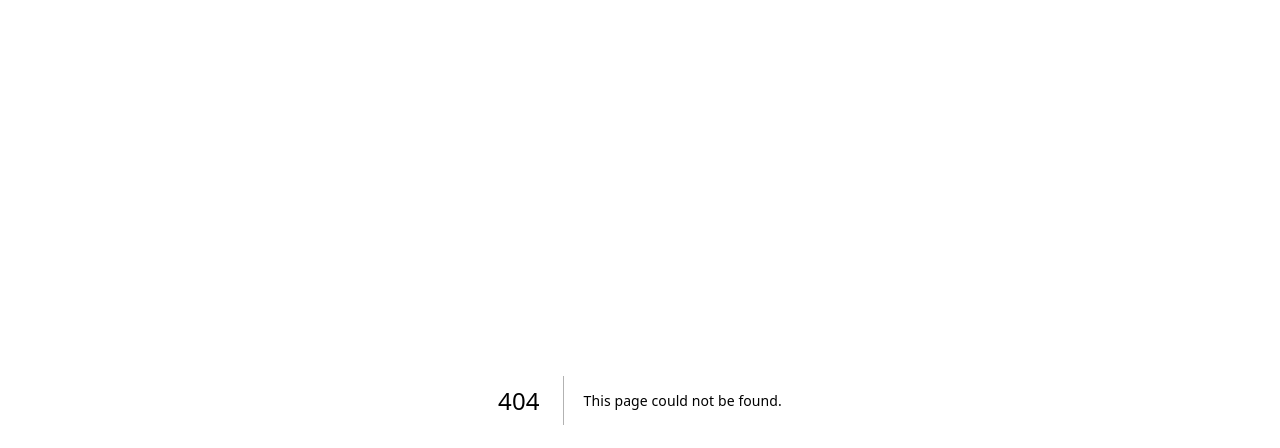
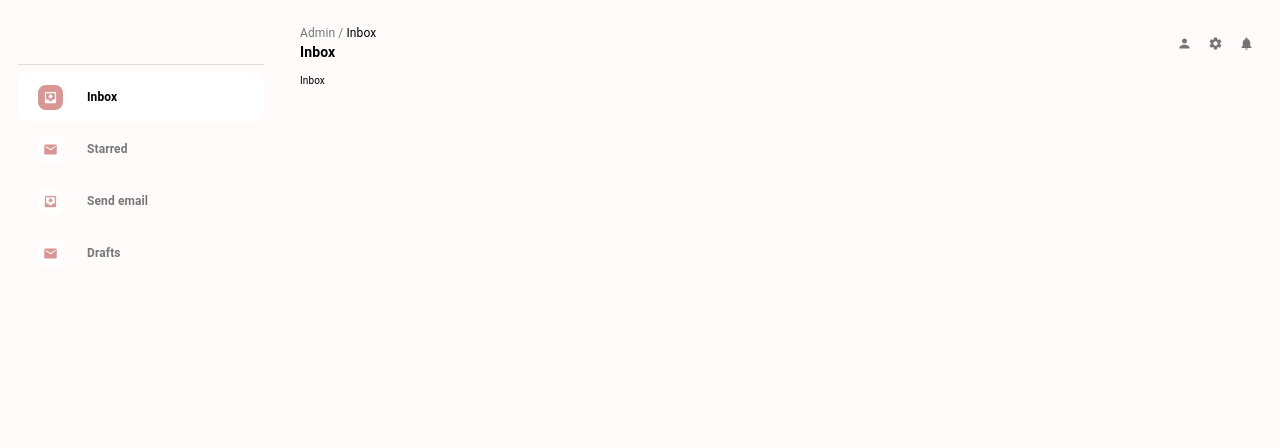
Before and after one commit to fizo-neechan/mui-dashboard-template, a Next.js app: page /admin/inbox in a window 1280 px wide. Before the commit this address had no page. Shown: the top 448 px of the page. Built offline with nearby package versions, Linux system fonts and the light colour scheme.

Commit message:
admin navbar

```diff
--- /dev/null
+++ b/src/app/admin/inbox/page.tsx
@@ -0,0 +1,9 @@
+import React from 'react'
+
+const Inbox = () => {
+  return (
+    <div>Inbox</div>
+  )
+}
+
+export default Inbox
--- a/src/app/admin/layout.tsx
+++ b/src/app/admin/layout.tsx
@@ -1,4 +1,6 @@
-
+import Navbar from "@/features/admin/nav-bar/Navbar";
+import SideBar from "@/features/admin/side-bar/Sidebar";
+import { Box } from "@mui/material";
 
 export default function AdminDashboardLayout({
   children,
@@ -6,8 +8,11 @@ export default function AdminDashboardLayout({
   children: React.ReactNode;
 }>) {
   return (
-    <>
-      {children}
-    </>
-  )
+    <Box sx={{ display: "flex" }}>
+      <SideBar />
+      <Box sx={{ flexGrow: 1, padding: '2.4rem 1.8rem' }}>
+        <Navbar />
+        {children}</Box>
+    </Box>
+  );
 }
--- a/src/app/page.tsx
+++ b/src/app/page.tsx
@@ -4,6 +4,7 @@ import { Box } from "@mui/material";
 
 export default function Home() {
   return (
-    <MiniDrawer />
-  );
+    <>
+      page
+    </>);
 }
--- /dev/null
+++ b/src/features/admin/nav-bar/Navbar.tsx
@@ -0,0 +1,120 @@
+"use client";
+
+import { alpha, Box, Icon, IconButton, Menu, MenuProps, styled, Typography } from "@mui/material";
+import { usePathname } from "next/navigation";
+
+import PersonIcon from '@mui/icons-material/Person';
+import SettingsIcon from '@mui/icons-material/Settings';
+import NotificationsIcon from '@mui/icons-material/Notifications';
+
+const Navbar = () => {
+  const pathname = usePathname().split('/');
+
+  return <Box sx={{
+    display: "flex",
+    justifyContent: "space-between",
+    alignItems: "center",
+    marginBottom: "1rem",
+  }}>
+    <Box>
+      <BreadCrumbs pathname={pathname} />
+      <Typography
+        sx={{
+          color: "text.primary",
+          fontWeight: "bold",
+          fontSize: "1.4rem",
+        }}
+      >
+        {pathname[pathname.length - 1].charAt(0).toUpperCase() + pathname[pathname.length - 1].slice(1)}
+      </Typography>
+    </Box>
+
+    <Box sx={{
+      display: "flex",
+      color: 'text.primary',
+    }}>
+      <IconButton >
+        <PersonIcon />
+      </IconButton>
+      <IconButton >
+        <SettingsIcon />
+      </IconButton>
+      <IconButton >
+        <NotificationsIcon />
+      </IconButton>
+    </Box>
+  </Box>;
+};
+
+const BreadCrumbs = ({ pathname }: { pathname: string[] }) => {
+
+  return (
+    <Box sx={{ display: "flex", alignItems: "center" }}>
+      {pathname.map((path, index) => {
+        if (index === 0) return null;
+        return (
+          <Typography
+            sx={{
+              color: index === pathname.length - 1 ? "text.primary" : "text.secondary",
+              fontWeight: "normal",
+              fontSize: "1.2rem",
+              lineHeight: "150%",
+            }}
+            key={index}
+          >
+            {path.charAt(0).toUpperCase() + path.slice(1)}{index !== pathname.length - 1 && <>
+              &nbsp;/&nbsp;
+            </>
+            }
+          </Typography>
+        )
+      })}
+    </Box>
+  );
+};
+
+export default Navbar;
+
+
+const StyledMenu = styled((props: MenuProps) => (
+  <Menu
+    elevation={0}
+    anchorOrigin={{
+      vertical: 'bottom',
+      horizontal: 'right',
+    }}
+    transformOrigin={{
+      vertical: 'top',
+      horizontal: 'right',
+    }}
+    {...props}
+  />
+))(({ theme }) => ({
+  '& .MuiPaper-root': {
+    borderRadius: 6,
+    marginTop: theme.spacing(1),
+    minWidth: 180,
+    color: 'rgb(55, 65, 81)',
+    boxShadow:
+      'rgb(255, 255, 255) 0px 0px 0px 0px, rgba(0, 0, 0, 0.05) 0px 0px 0px 1px, rgba(0, 0, 0, 0.1) 0px 10px 15px -3px, rgba(0, 0, 0, 0.05) 0px 4px 6px -2px',
+    '& .MuiMenu-list': {
+      padding: '4px 0',
+    },
+    '& .MuiMenuItem-root': {
+      '& .MuiSvgIcon-root': {
+        fontSize: 18,
+        color: theme.palette.text.secondary,
+        marginRight: theme.spacing(1.5),
+      },
+      '&:active': {
+        backgroundColor: alpha(
+          theme.palette.primary.main,
+          theme.palette.action.selectedOpacity,
+        ),
+      },
+    },
+    ...theme.applyStyles('dark', {
+      color: theme.palette.grey[300],
+    }),
+  },
+}));
--- a/src/features/admin/side-bar/Sidebar.tsx
+++ b/src/features/admin/side-bar/Sidebar.tsx
@@ -6,7 +6,7 @@ import InboxIcon from "@mui/icons-material/MoveToInbox";
 import MailIcon from "@mui/icons-material/Mail";
 import { Drawer, DrawerBox, DrawerHeader } from "./Sidebar.style";
 
-export default function MiniDrawer() {
+export default function SideBar() {
   const [open, setOpen] = useState(true);
 
   const handleDrawerOpen = () => {
```
Also changed, not shown: src/app/admin/page.tsx (added, +8 -0 lines).
